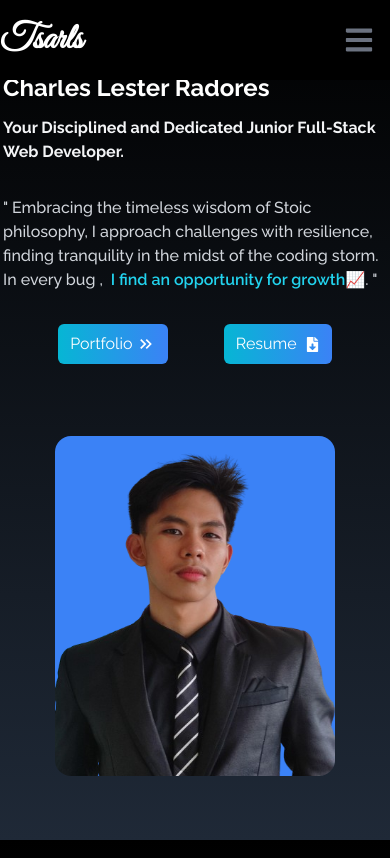
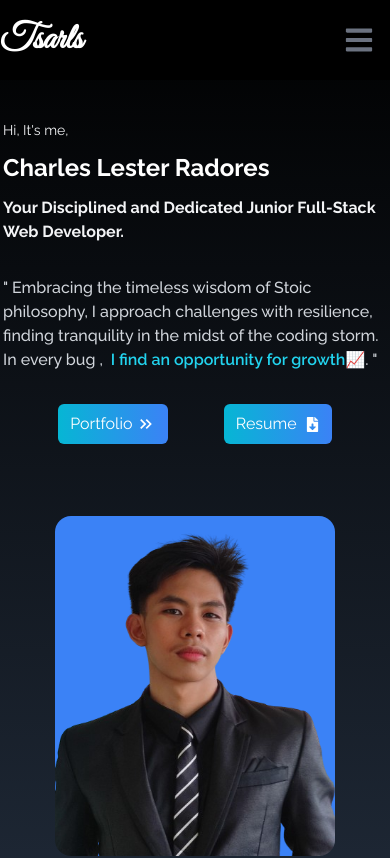
Before and after one commit to tsarlz/React_Portfolio, a React (Vite) app: page / in a window 390 px wide. Shown: the top 858 px of the page. Built offline with nearby package versions, Linux system fonts and the light colour scheme; a web font is replaced by a local one.

Commit message:
React Portfolio

```diff
--- a/src/components/Home.jsx
+++ b/src/components/Home.jsx
@@ -29,7 +29,7 @@ export const Home = () => {
     >
       <div className="flex justify-center items-center sm:h-screen h-auto md:ml-10 md:mr-10 pt-10 sm:pt-0">
         <div className="flex flex-col   items-center max-w-[1200px] m-auto md:flex-row">
-          <div className="  text-white sm:max-w-xl max-w-sm mb-16 md:mb-0 md:me-10 mx-auto">
+          <div className="  text-white sm:max-w-xl max-w-sm mt-20 md:mt-0 mb-16 md:mb-0 md:me-10 mx-auto">
             <p className="sm:text-2xl text-sm text-gray-100 mb-3">
               Hi, It's me,
             </p>
```
